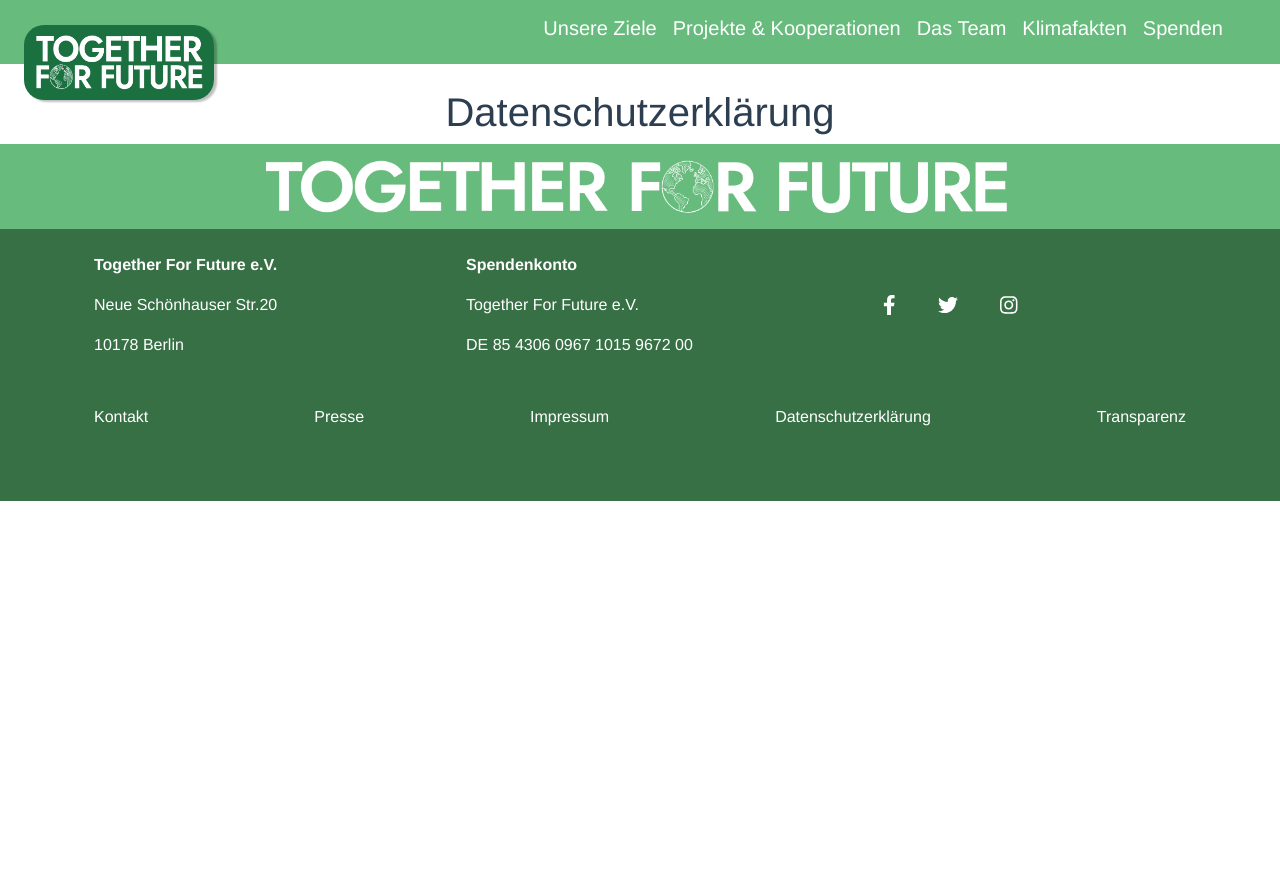
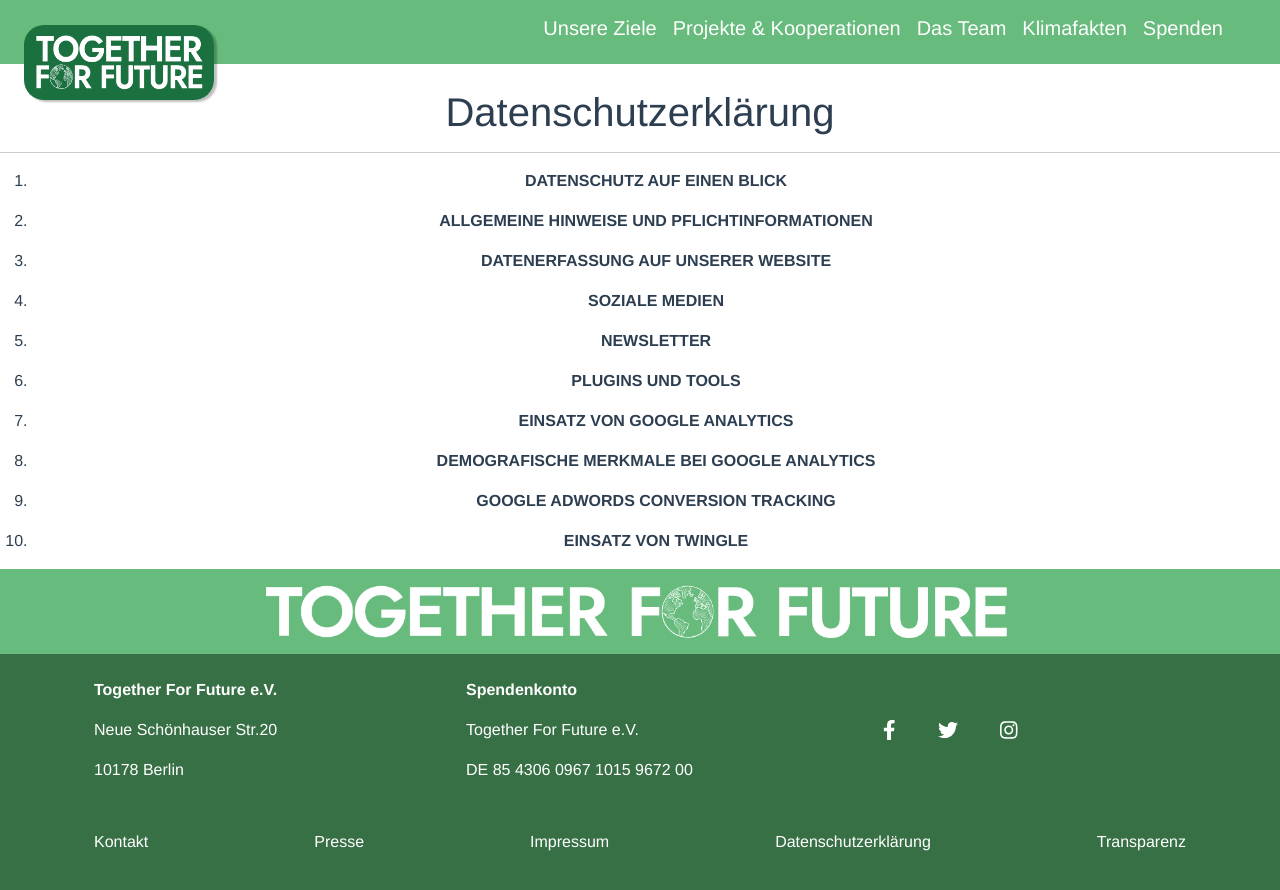
Before and after one commit to Hyphiin/thmProject_AWMT-TogetherForFuture, a Vue app: page / in a window 1280 px wide. Both pictures are taken after a click on the link "Datenschutzerklärung". Shown: the top 890 px of the page. Before the commit the page ends 800 px from the top, so only its background shows below. Built offline with nearby package versions, Linux system fonts and the light colour scheme.

Commit message:
Datenschutz angefangen

```diff
--- a/src/components/footerLinks/Datenschutzerklaerung.vue
+++ b/src/components/footerLinks/Datenschutzerklaerung.vue
@@ -1,6 +1,40 @@
 <template>
   <div>
     <h1>Datenschutzerklärung</h1>
+    <hr/>
+    <ol class="list mb-0">
+      <li>
+        <p class="fw-bold">DATENSCHUTZ AUF EINEN BLICK</p>
+      </li>
+      <li>
+        <p class="fw-bold">ALLGEMEINE HINWEISE UND PFLICHTINFORMATIONEN</p>
+      </li>
+      <li>
+        <p class="fw-bold">DATENERFASSUNG AUF UNSERER WEBSITE</p>
+      </li>
+      <li>
+        <p class="fw-bold">SOZIALE MEDIEN</p>
+      </li>
+      <li>
+        <p class="fw-bold">NEWSLETTER</p>
+      </li>
+      <li>
+        <p class="fw-bold">PLUGINS UND TOOLS</p>
+      </li>
+      <li>
+        <p class="fw-bold">EINSATZ VON GOOGLE ANALYTICS</p>
+      </li>
+      <li>
+        <p class="fw-bold">DEMOGRAFISCHE MERKMALE BEI GOOGLE ANALYTICS</p>
+      </li>
+      <li>
+        <p class="fw-bold">GOOGLE ADWORDS CONVERSION TRACKING</p>
+      </li>
+      <li>
+        <p class="fw-bold">EINSATZ VON TWINGLE
+        </p>
+      </li>
+    </ol>
   </div>
 </template>
 
@@ -8,7 +42,7 @@
 import {defineComponent} from 'vue';
 
 export default defineComponent({
-name: "Datenschutzerklaerung"
+  name: "Datenschutzerklaerung"
 });
 </script>
 
```
